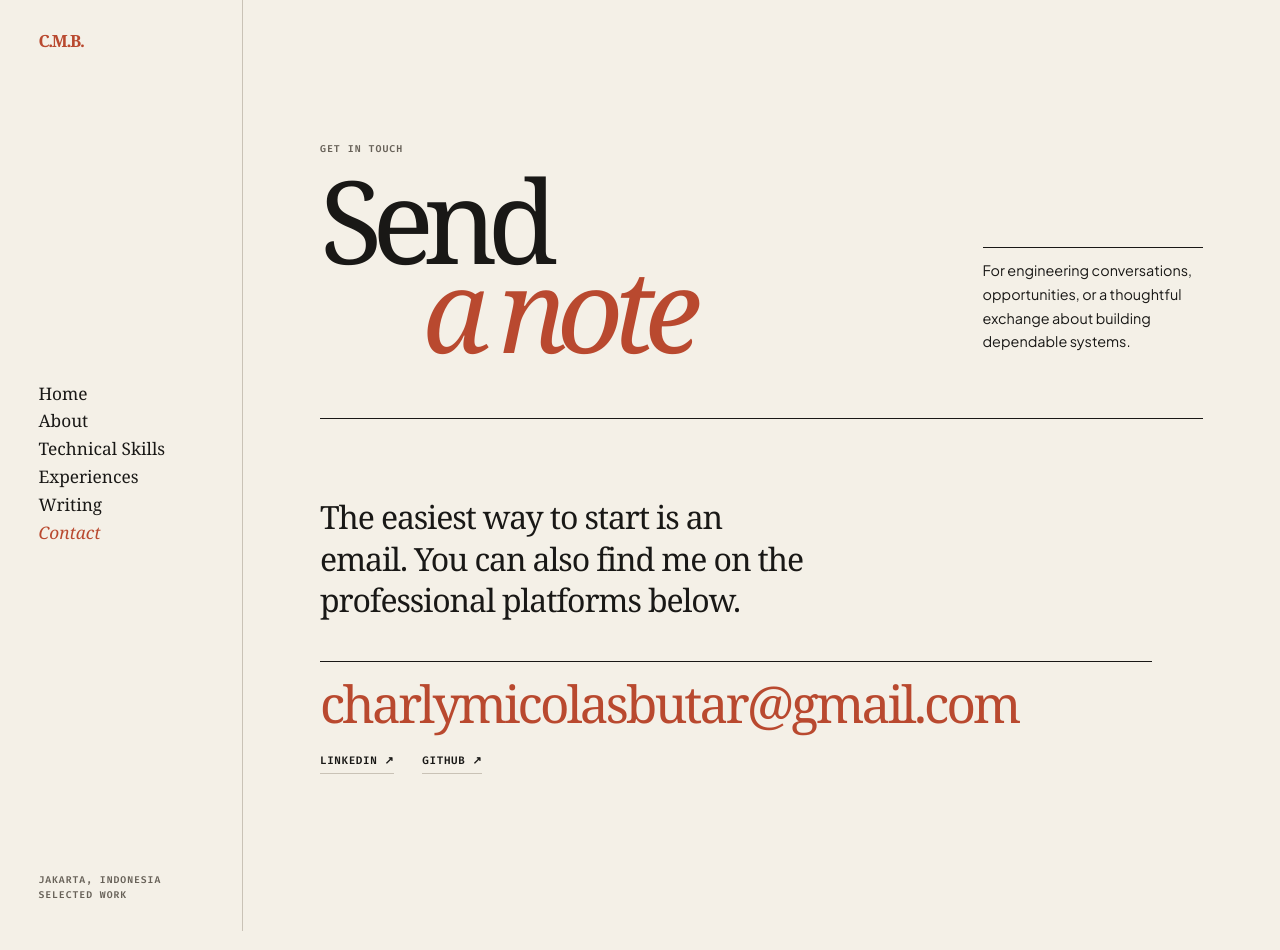
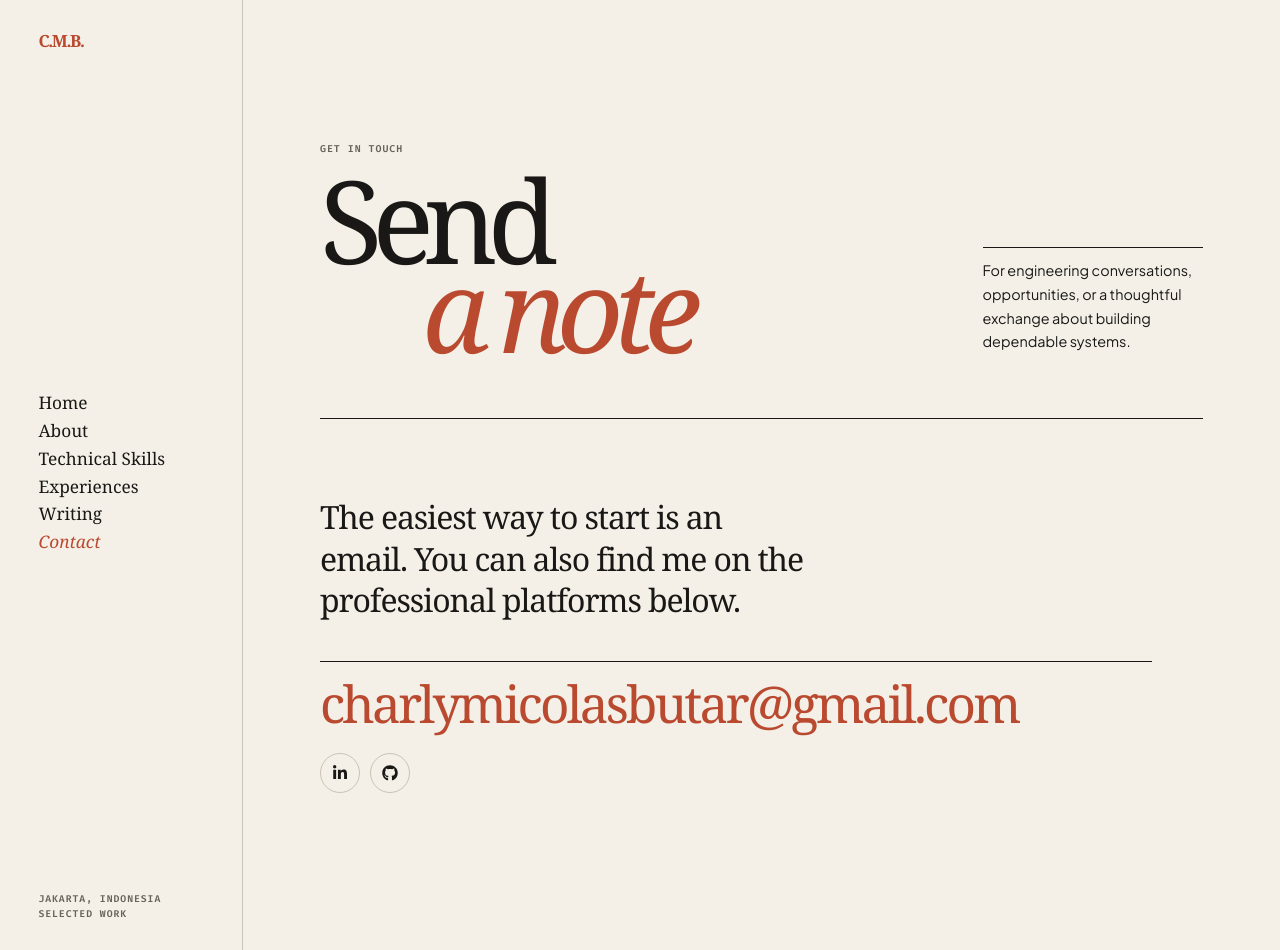
Before and after one commit to charlybutar21/charly-micolas-website, a Next.js app: page /contact in a window 1280 px wide. Built offline with nearby package versions, Linux system fonts and the light colour scheme.

Commit message:
feat(contact): add social profile icons

```diff
--- a/app/components/shared/ContactLinks.module.css
+++ b/app/components/shared/ContactLinks.module.css
@@ -15,19 +15,3 @@
   letter-spacing: -0.055em;
   line-height: 1;
 }
-
-.socials {
-  display: flex;
-  flex-wrap: wrap;
-  gap: 0.8rem 1.75rem;
-}
-
-.socials a {
-  border-bottom: 1px solid var(--line);
-  padding-bottom: 0.2rem;
-  font-family: var(--font-fira-code), ui-monospace, monospace;
-  font-size: 0.68rem;
-  font-weight: 600;
-  letter-spacing: 0.06em;
-  text-transform: uppercase;
-}
--- a/app/components/shared/ContactLinks.tsx
+++ b/app/components/shared/ContactLinks.tsx
@@ -1,32 +1,16 @@
 import { portfolioData } from '@/app/data';
+import SocialProfileLinks from './SocialProfileLinks';
 import styles from './ContactLinks.module.css';
 
 export default function ContactLinks() {
-  const { email, github, linkedin } = portfolioData.contact;
+  const { email } = portfolioData.contact;
 
   return (
     <div className={styles.links}>
       <a className={styles.email} href={`mailto:${email}`}>
         {email}
       </a>
-      <div className={styles.socials}>
-        <a
-          aria-label="Open Charly Micolas LinkedIn profile"
-          href={linkedin}
-          rel="noopener noreferrer"
-          target="_blank"
-        >
-          LinkedIn ↗
-        </a>
-        <a
-          aria-label="Open Charly Micolas GitHub profile"
-          href={github}
-          rel="noopener noreferrer"
-          target="_blank"
-        >
-          GitHub ↗
-        </a>
-      </div>
+      <SocialProfileLinks placement="contact" />
     </div>
   );
 }
--- /dev/null
+++ b/app/components/shared/SocialProfileLinks.module.css
@@ -0,0 +1,54 @@
+.profiles {
+  display: flex;
+  align-items: center;
+  gap: 0.45rem;
+}
+
+.profiles a {
+  display: grid;
+  width: 2.5rem;
+  height: 2.5rem;
+  place-items: center;
+  border: 1px solid var(--line);
+  border-radius: 50%;
+  color: var(--ink);
+  transition:
+    border-color 160ms ease,
+    color 160ms ease,
+    transform 160ms ease;
+}
+
+.profiles a:hover {
+  border-color: var(--accent);
+  color: var(--accent);
+  transform: translateY(-1px);
+}
+
+.profiles svg {
+  width: 1rem;
+  height: 1rem;
+}
+
+.header a {
+  width: 2.25rem;
+  height: 2.25rem;
+}
+
+.header svg {
+  width: 0.9rem;
+  height: 0.9rem;
+}
+
+.contact {
+  gap: 0.6rem;
+}
+
+@media (prefers-reduced-motion: reduce) {
+  .profiles a {
+    transition: none;
+  }
+
+  .profiles a:hover {
+    transform: none;
+  }
+}
--- /dev/null
+++ b/app/components/shared/SocialProfileLinks.tsx
@@ -0,0 +1,41 @@
+import { FaGithub, FaLinkedinIn } from 'react-icons/fa6';
+import { portfolioData } from '@/app/data';
+import styles from './SocialProfileLinks.module.css';
+
+type SocialProfilePlacement = 'header' | 'contact';
+
+const socialProfiles = [
+  {
+    href: portfolioData.contact.linkedin,
+    icon: FaLinkedinIn,
+    label: 'Open Charly Micolas LinkedIn profile',
+  },
+  {
+    href: portfolioData.contact.github,
+    icon: FaGithub,
+    label: 'Open Charly Micolas GitHub profile',
+  },
+] as const;
+
+export default function SocialProfileLinks({
+  placement,
+}: {
+  placement: SocialProfilePlacement;
+}) {
+  return (
+    <div className={`${styles.profiles} ${styles[placement]}`}>
+      {socialProfiles.map(({ href, icon: Icon, label }) => (
+        <a
+          aria-label={label}
+          href={href}
+          key={href}
+          rel="noopener noreferrer"
+          target="_blank"
+          title={label}
+        >
+          <Icon aria-hidden="true" />
+        </a>
+      ))}
+    </div>
+  );
+}
```
Also changed, not shown: 1 other file (tests, documents, lock files or other folders).
